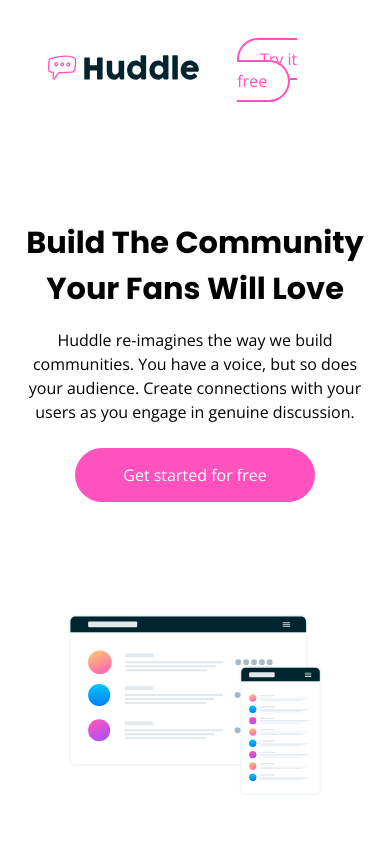
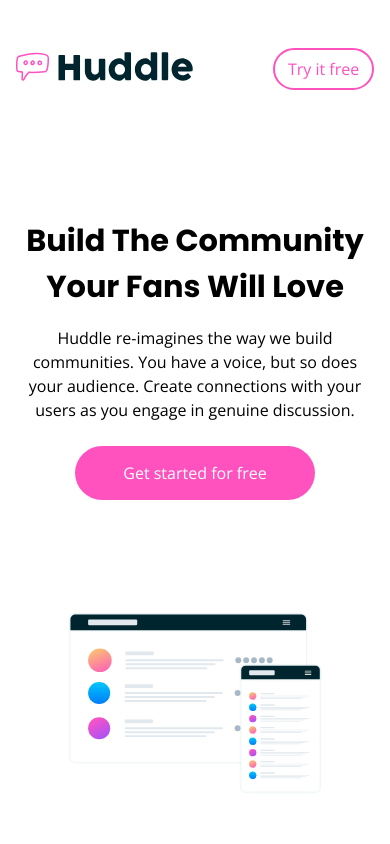
Before and after one commit to antoniosotopwr/fem-huddle-landing-page, a plain HTML site: page index.html in a window 390 px wide. Shown: the top 844 px of the page. Drawn offline with nearby package versions, Linux system fonts and the light colour scheme.

Commit message:
added querie for 400 px and fixed layout for header

```diff
--- a/css/queries.css
+++ b/css/queries.css
@@ -51,3 +51,14 @@
     padding: 0;
   }
 }
+
+@media (max-width: 25em) {
+  .header {
+    padding: 1rem;
+  }
+  .main-nav-btn {
+    margin: 0;
+    padding: 0.5rem 0.8rem;
+    font-size: 1rem;
+  }
+}
--- a/css/styles.css
+++ b/css/styles.css
@@ -18,18 +18,18 @@ body {
   padding: 1rem 3rem;
 }
 .header-logo {
-  width: 80%;
+  height: 1.8rem;
 }
 .main-nav-list {
   list-style: none;
 }
 .main-nav-btn {
+  display: inline-block;
   color: hsl(322, 100%, 66%);
   padding: 0.5rem 1.3rem;
   background-color: white;
   border: 2px solid hsl(322, 100%, 66%);
   border-radius: 2rem;
-  margin-right: 1rem;
   transition: all 0.3s linear;
 }
 
@@ -120,7 +120,7 @@ body {
   color: black;
   opacity: 0.5;
 }
-.img-curve-top-margin{
+.img-curve-top-margin {
   width: 100%;
   margin-top: 5rem;
 }
@@ -315,7 +315,8 @@ footer {
   width: 60%;
   display: inline-block;
   text-decoration: none;
-  padding: 0.9rem 0.5rem;
+  /* padding: 0.9rem 0.5rem; */
+  padding: .5rem .8rem;
   font-weight: 700;
   border: none;
   border-radius: 7px;
```
